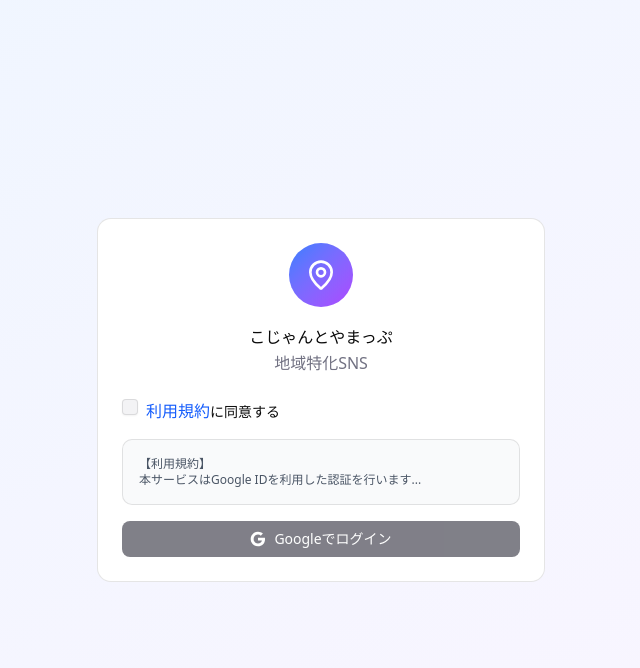
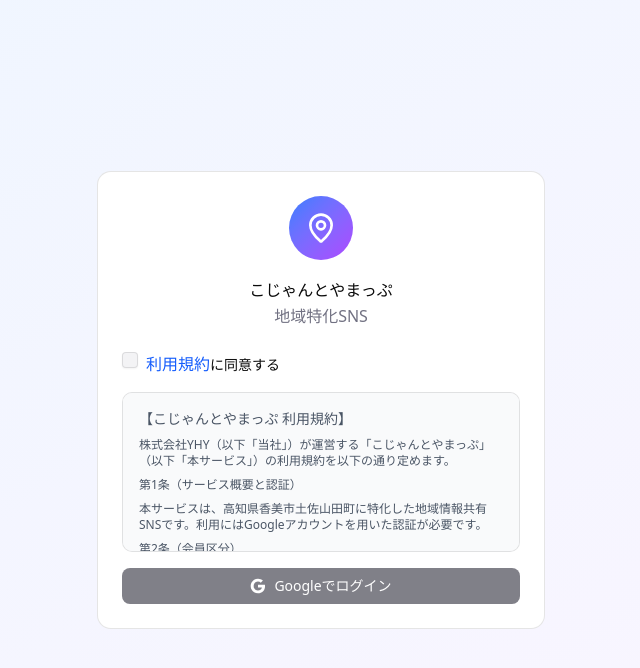
Before and after one commit to Kawaguchi-Tomoya/front, a React (Vite) app in the folder kojan-map/sofuko_UI/: page / in a window 1280 px wide. Both pictures are taken after a click on the button "利用規約". Shown: the top 668 px of the page, without its empty margins (319-959 px from the left). Built offline with nearby package versions, Linux system fonts and the light colour scheme.

Commit message:
docs:利用規約らしくしました。

```diff
--- a/kojan-map/sofuko_UI/src/components/LoginScreen.tsx
+++ b/kojan-map/sofuko_UI/src/components/LoginScreen.tsx
@@ -122,14 +122,36 @@
                   に同意する
                 </label>
               </div>
+{showTerms && (
+  <div className="border rounded-lg p-4 bg-gray-50 max-h-40 overflow-y-auto text-xs text-gray-600 animate-in fade-in mb-4">
+    <p className="font-bold text-sm mb-2">【こじゃんとやまっぷ 利用規約】</p>
+    <div className="space-y-2">
+      <p>株式会社YHY（以下「当社」）が運営する「こじゃんとやまっぷ」（以下「本サービス」）の利用規約を以下の通り定めます。</p>
 
-              {showTerms && (
-                <div className="border rounded-lg p-4 bg-gray-50 max-h-40 overflow-y-auto text-xs text-gray-600 animate-in fade-in">
-                  <p className="font-bold">【利用規約】</p>
-                  <p>本サービスはGoogle IDを利用した認証を行います...</p>
-                </div>
-              )}
+      <p className="font-bold">第1条（サービス概要と認証）</p>
+      <p>本サービスは、高知県香美市土佐山田町に特化した地域情報共有SNSです。利用にはGoogleアカウントを用いた認証が必要です。</p>
 
+      <p className="font-bold">第2条（会員区分）</p>
+      <p>1. 一般会員：投稿（匿名）、閲覧、リアクション、通報、ブロック機能を利用できます。<br />
+      2. 事業者会員：当社審査を経て登録料を支払うことで、事業者名と専用アイコンを表示した情報発信が可能です。</p>
+
+      <p className="font-bold">第3条（位置情報の取り扱い）</p>
+      <p>本サービスは、現在地に基づいたピン表示や距離順の並び替えを行うため、端末の位置情報を取得・利用します。</p>
+
+      <p className="font-bold">第4条（禁止事項）</p>
+      <p>虚偽情報の投稿、公序良俗に反する内容、他者への誹謗中傷、本サービスの運営を妨げる行為を禁止します。違反した場合、投稿の削除や利用停止措置を行います。</p>
+
+      <p className="font-bold">第5条（免責事項）</p>
+      <p>1. 投稿内容の正確性、最新性について当社は保証しません。<br />
+      2. 本サービスの利用により生じた損害やユーザー間のトラブルについて、当社は一切の責任を負いません。</p>
+
+      <p className="font-bold">第6条（退会）</p>
+      <p>ユーザーはマイページよりいつでも退会でき、退会後は全ての登録情報が削除されます。</p>
+
+      <p className="mt-2 text-[10px] text-gray-400">2025年12月 制定</p>
+    </div>
+  </div>
+)}
               <Button
                 onClick={handleGoogleLoginClick}
                 className="w-full"
```
